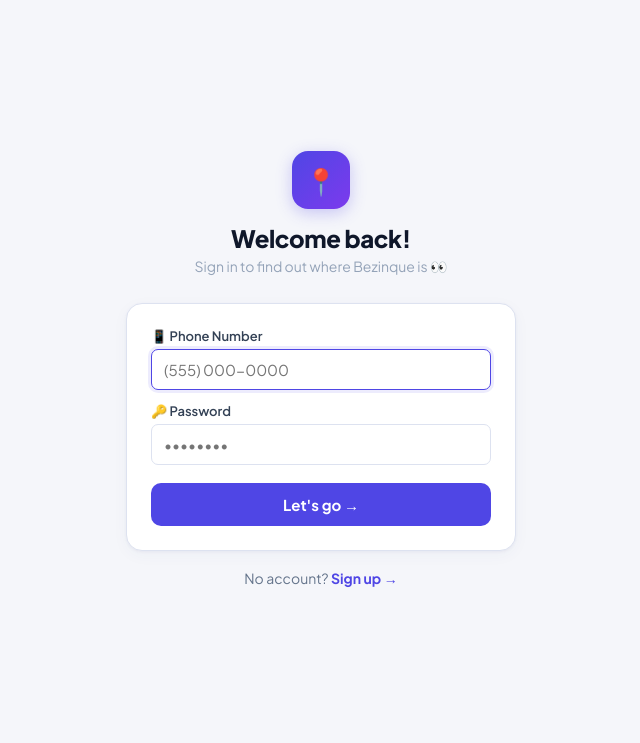
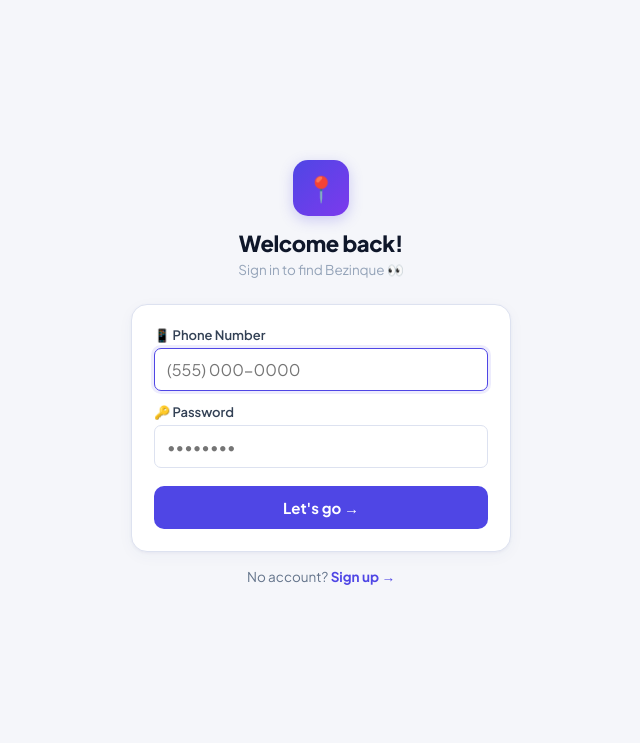
Before and after one commit to G-districts/Werebb, a Flask app: page /login in a window 1280 px wide. Shown: the top 743 px of the page, without its empty margins (319-959 px from the left). Run offline with Flask 3, Linux system fonts and the light colour scheme; data comes from the database, SQL or seed files in the repository; some libraries are stand-ins or nearby versions.

Commit message:
Update login.html

```diff
--- a/templates/login.html
+++ b/templates/login.html
@@ -1,37 +1,34 @@
 {% extends "base.html" %}
 {% block title %}Sign In — {{ s.app_name }}{% endblock %}
 {% block content %}
-<div style="min-height:calc(100vh - 62px);display:flex;align-items:center;justify-content:center;padding:28px 20px;">
-  <div style="width:100%;max-width:390px;">
-    <div style="text-align:center;margin-bottom:28px;">
+<div style="min-height:calc(100dvh - var(--nav-h) - var(--sat));display:flex;align-items:center;justify-content:center;padding:28px 18px;">
+  <div style="width:100%;max-width:380px;">
+    <div style="text-align:center;margin-bottom:26px;">
       {% if s.app_logo_b64 %}
-        <img src="{{ s.app_logo_b64 }}" style="width:60px;height:60px;border-radius:16px;object-fit:cover;margin:0 auto 14px;display:block;box-shadow:0 4px 16px rgba(79,70,229,.28);">
+        <img src="{{ s.app_logo_b64 }}" style="width:56px;height:56px;border-radius:15px;object-fit:cover;margin:0 auto 13px;display:block;box-shadow:0 4px 14px rgba(79,70,229,.25);">
       {% else %}
-        <div style="width:58px;height:58px;border-radius:16px;background:linear-gradient(135deg,#4f46e5,#7c3aed);display:flex;align-items:center;justify-content:center;font-size:26px;margin:0 auto 14px;box-shadow:0 4px 16px rgba(79,70,229,.28);">📍</div>
+        <div style="width:56px;height:56px;border-radius:15px;background:linear-gradient(135deg,#4f46e5,#7c3aed);display:flex;align-items:center;justify-content:center;font-size:25px;margin:0 auto 13px;box-shadow:0 4px 14px rgba(79,70,229,.25);">📍</div>
       {% endif %}
-      <h1 style="font-size:24px;font-weight:800;letter-spacing:-.4px;">Welcome back!</h1>
-      <p style="color:var(--text4);font-size:14px;margin-top:4px;">Sign in to find out where {{ s.teacher_name }} is 👀</p>
+      <h1 style="font-size:22px;font-weight:800;letter-spacing:-.4px;">Welcome back!</h1>
+      <p style="color:var(--text4);font-size:13.5px;margin-top:4px;">Sign in to find {{ s.teacher_name }} 👀</p>
     </div>
-
     {% if msg %}<div class="succ">{{ msg }}</div>{% endif %}
     {% if error %}<div class="err">{{ error }}</div>{% endif %}
-
-    <div class="card" style="padding:24px;">
+    <div class="card" style="padding:22px;">
       <form method="POST">
         <div class="form-group">
           <label>📱 Phone Number</label>
-          <input type="tel" name="phone" placeholder="(555) 000-0000" autocomplete="tel" autofocus required style="font-size:15px;">
+          <input type="tel" name="phone" placeholder="(555) 000-0000" autocomplete="tel" autofocus required>
         </div>
         <div class="form-group" style="margin-bottom:18px;">
           <label>🔑 Password</label>
-          <input type="password" name="password" placeholder="••••••••" autocomplete="current-password" required style="font-size:15px;">
+          <input type="password" name="password" placeholder="••••••••" autocomplete="current-password" required>
         </div>
         <button type="submit" class="btn btn-primary btn-block btn-lg">Let's go →</button>
       </form>
     </div>
-
     {% if s.allow_registration == '1' %}
-    <p style="text-align:center;margin-top:18px;font-size:14px;color:var(--text3);">
+    <p style="text-align:center;margin-top:16px;font-size:13.5px;color:var(--text3);">
       No account? <a href="/register" style="color:var(--accent);font-weight:700;text-decoration:none;">Sign up →</a>
     </p>
     {% endif %}
```
